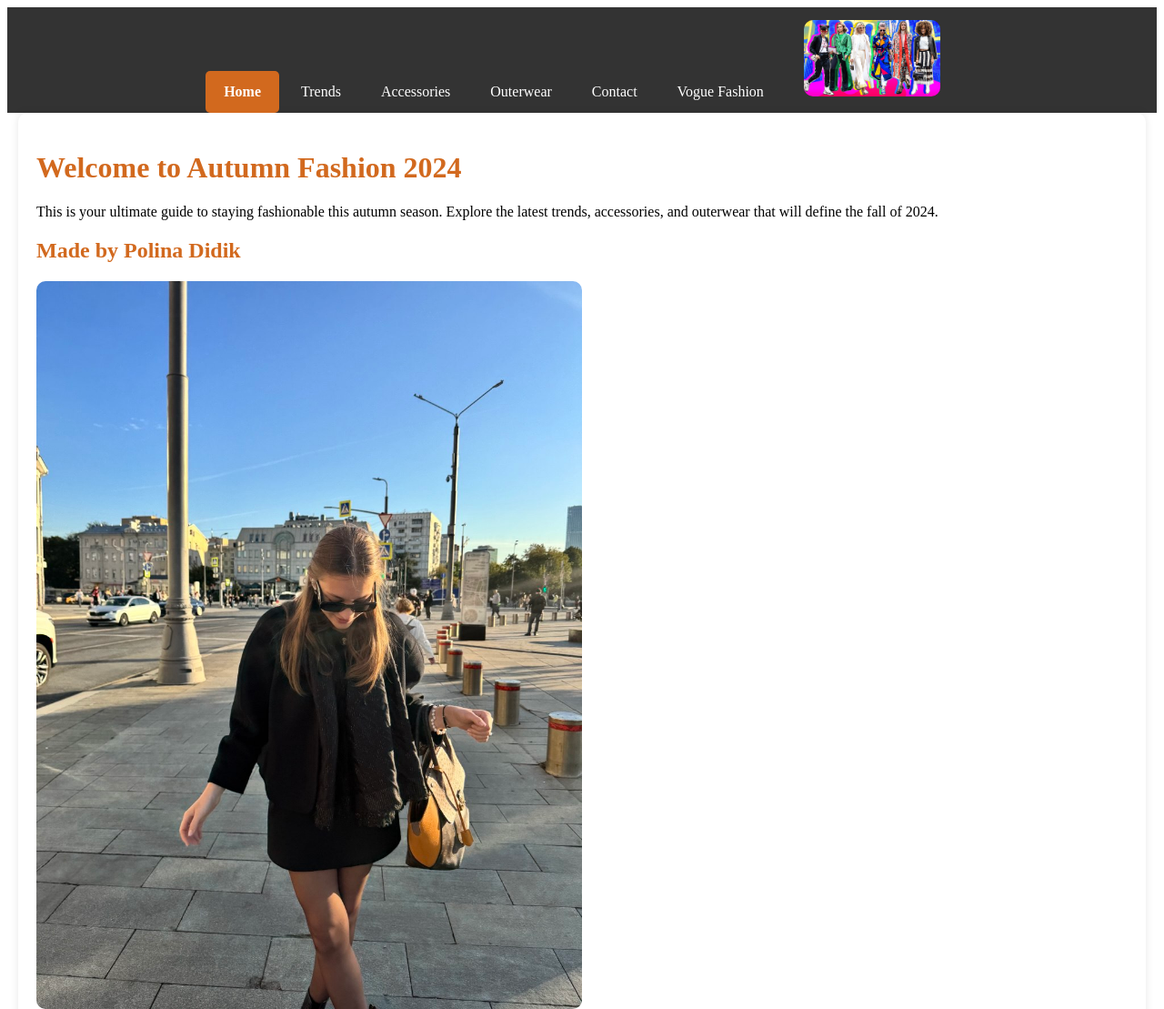
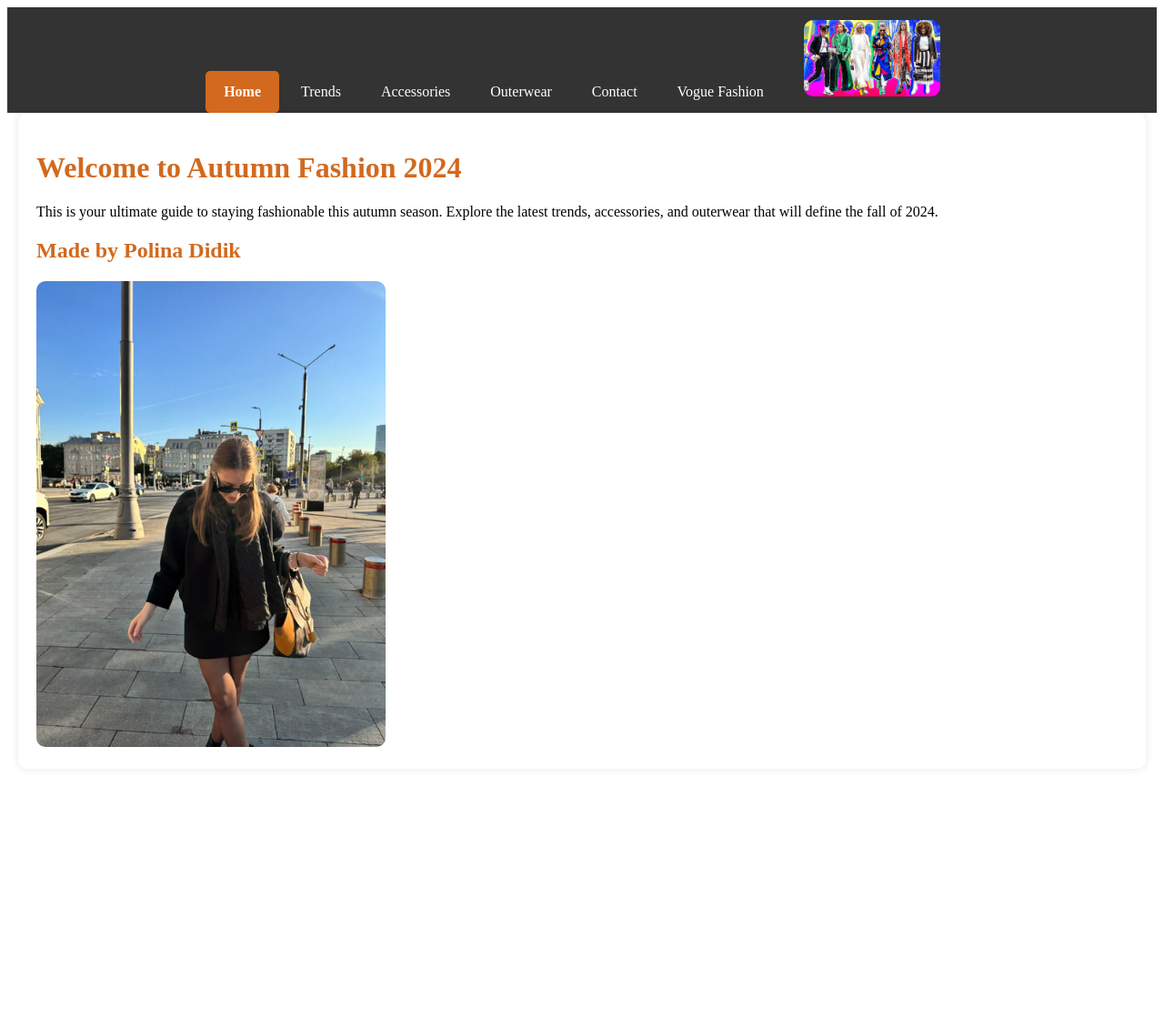
Before and after one commit to Ramilll/polina_html, a plain HTML site: page index.html in a window 1280 px wide. Shown: the whole page at 91% size. After the commit the page ends 853 px from the top, so only its background shows below. Drawn offline with Linux system fonts and the light colour scheme.

Commit message:
images folder

```diff
--- a/index.html
+++ b/index.html
@@ -33,7 +33,37 @@
       </p>
 
       <h2>Made by Polina Didik</h2>
-      <img src="polina.png" alt="Polina Didik" width="600" />
+      <a href="javascript:void(0);" onclick="openImageWindow();">
+        <img
+          src="images/polina_thumbnail.png"
+          alt="Polina Thumbnail"
+          width="384"
+        />
+      </a>
+
+      <script>
+        function openImageWindow() {
+          // Set the image width and height
+          var width = 768; // Image width
+          var height = 1024; // Image height
+          // Calculate the position to center the window
+          var left = (screen.width - width) / 2;
+          var top = (screen.height - height) / 2;
+          // Open the image in a new window
+          window.open(
+            "images/polina.png",
+            "PolinaImage",
+            "width=" +
+              width +
+              ", height=" +
+              height +
+              ", top=" +
+              top +
+              ", left=" +
+              left
+          );
+        }
+      </script>
     </main>
 
     <script>
--- a/nav.html
+++ b/nav.html
@@ -11,7 +11,7 @@
     </li>
     <li>
       <a href="index.html"
-        ><img src="logo.png" alt="Fashion Logo" width="150"
+        ><img src="images/logo.png" alt="Fashion Logo" width="150"
       /></a>
     </li>
   </ul>
```
Also changed, not shown: page1.html (+3 -3 lines), images/colors.png (renamed from colors.png), images/logo.png (renamed from logo.png), images/materials.png (renamed from materials.png), images/polina.png (renamed from polina.png), images/polina_thumbnail.png (added), images/trends.png (renamed from trends.png).
